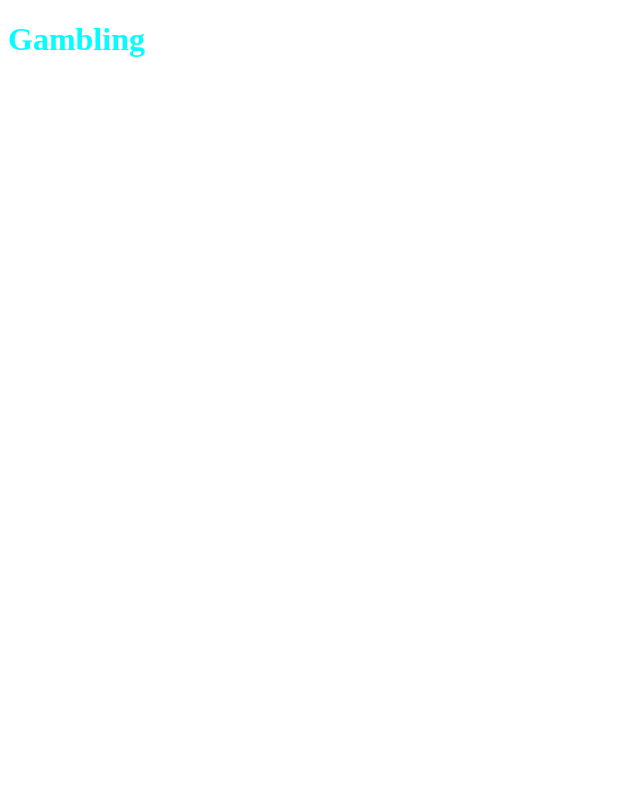
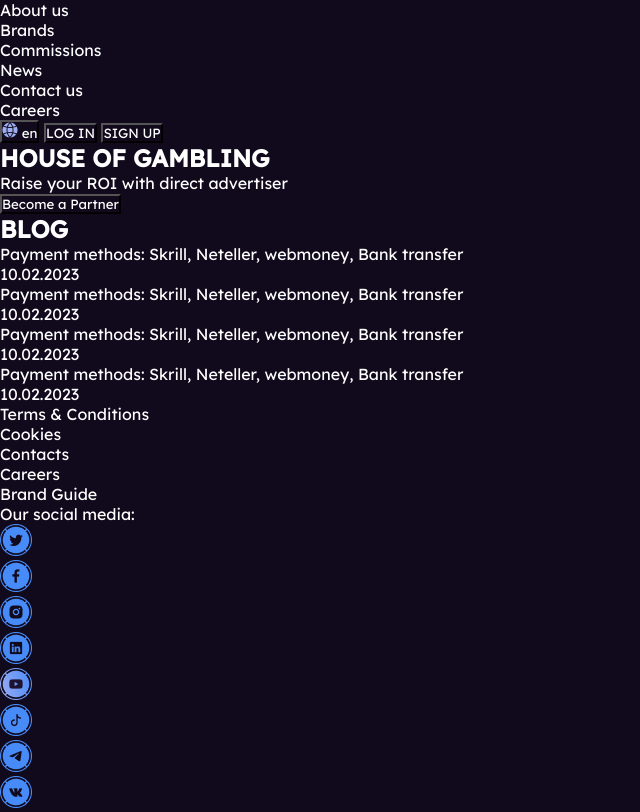
Before and after one commit to IrinaBukley23/gambling, a plain HTML site: page index.html in a window 1280 px wide. Shown: the whole page, without its empty margins (0-640 px from the left). Drawn offline with Linux system fonts and the light colour scheme.

Commit message:
feat: add html markup

```diff
--- a/index.html
+++ b/index.html
@@ -3,11 +3,99 @@
 <head>
     <meta charset="UTF-8">
     <meta name="viewport" content="width=device-width, initial-scale=1.0">
+    <link type="image/x-icon" href="./img/icons/favicon.ico" rel="shortcut icon">
     <link rel="stylesheet" href="./css/style.css">
+    <link rel="preconnect" href="https://fonts.googleapis.com">
+    <link rel="preconnect" href="https://fonts.gstatic.com" crossorigin>
+    <link href="https://fonts.googleapis.com/css2?family=Lexend:wght@400;500&display=swap" rel="stylesheet">
     <title>Gambling</title>
 </head>
 <body>
-    <h1>Gambling</h1>
+    <header class="header">
+        <div class="header__logo"></div>
+        <div class="header__menu">
+            <nav>
+                <ul class="header__menu_list">
+                    <li class="header__menu_list-item"><a href="#">About us</a></li>
+                    <li class="header__menu_list-item"><a href="#">Brands</a></li>
+                    <li class="header__menu_list-item"><a href="#">Commissions</a></li>
+                    <li class="header__menu_list-item"><a href="#">News</a></li>
+                    <li class="header__menu_list-item"><a href="#">Contact us</a></li>
+                    <li class="header__menu_list-item"><a href="#">Careers</a></li>
+                </ul>
+            </nav>
+        </div>
+        <div>
+            <button class="btn"><img src="./img/icons/Union.png" alt="planet"> en</button>
+            <button class="btn">LOG IN</button>
+            <button class="btn">SIGN UP</button>
+        </div>
+    </header>
+    <main class="main">
+        <section class="main__info">
+            <h1 class="main__info-title">HOUSE OF <span>GAMBLING</span></h1>
+            <div class="main__info-text">
+                <p>Raise your ROI with direct advertiser</p>
+            </div>
+            <button class="btn">Become a Partner</button>
+        </section>
+        <section class="main__banner">
+            <div class="main__banner_1"></div>
+            <div class="main__banner_2"></div>
+            <div class="main__banner_3"></div>
+        </section>
+        <section class="main__blog">
+            <h2 class="main__blog_title">BLOG</h2>
+            <div class="main__blog_block">
+                <div class="main__blog_block-item">
+                    <p>Payment methods: Skrill, Neteller, webmoney, Bank transfer </p>
+                    <span>10.02.2023</span>
+                </div>
+                <div class="main__blog_block-item">
+                    <p>Payment methods: Skrill, Neteller, webmoney, Bank transfer</p>
+                    <span>10.02.2023</span>
+                </div>
+                <div class="main__blog_block-item">
+                    <p>Payment methods: Skrill, Neteller, webmoney, Bank transfer</p>
+                    <span>10.02.2023</span>
+                </div>
+                <div class="main__blog_block-item">
+                    <p>Payment methods: Skrill, Neteller, webmoney, Bank transfer</p>
+                    <span>10.02.2023</span>
+                </div>
+            </div>
+        </section>
+    </main>
+    <footer class="footer">
+        <div class="footer__menu">
+            <nav>
+                <ul class="footer__menu_list">
+                    <li class="footer__menu_list-item"><a href="#"><span>Terms & Conditions</span></a></li>
+                    <li class="footer__menu_list-item"><a href="#">Cookies</a></li>
+                    <li class="footer__menu_list-item"><a href="#">Contacts</a></li>
+                    <li class="footer__menu_list-item"><a href="#">Careers</a></li>
+                    <li class="footer__menu_list-item"><a href="#">Brand Guide</a></li>
+                </ul>
+            </nav>
+        </div>
+        <div class="footer__social">
+            <div class="footer__social_title">
+                <p>Our social media:</p>
+            </div>
+            <div class="footer__social_block">
+                <ul class="footer__social_list">
+                    <li class="footer__social_list-item"><a href="#"><img src="./img/icons/social/twitter.png" alt="twitter"></a></li>
+                    <li class="footer__social_list-item"><a href="#"><img src="./img/icons/social/facebook.png" alt="facebook"></a></li>
+                    <li class="footer__social_list-item"><a href="#"><img src="./img/icons/social/instagram.png" alt="instagram"></a></li>
+                    <li class="footer__social_list-item"><a href="#"><img src="./img/icons/social/linkedin.png" alt="linkedin"></a></li>
+                    <li class="footer__social_list-item"><a href="#"><img src="./img/icons/social/youtube.png" alt="youtube"></a></li>
+                    <li class="footer__social_list-item"><a href="#"><img src="./img/icons/social/ticktock.png" alt="ticktock"></a></li>
+                    <li class="footer__social_list-item"><a href="#"><img src="./img/icons/social/telegram.png" alt="telegram"></a></li>
+                    <li class="footer__social_list-item"><a href="#"><img src="./img/icons/social/vk.png" alt="vk"></a></li>
+                </ul>
+            </div>
+        </div>
+    </footer>
     <script src="./js/script.js"></script>
 </body>
 </html>
--- a/scss/style.scss
+++ b/scss/style.scss
@@ -1,3 +1,24 @@
-h1 {
-    color: aqua;
+$main-clean: #ffffff;
+$main-blue: #478BF9;
+$main-navy: #110A1D;
+
+* {
+    box-sizing: border-box;
+    margin: 0;
+    padding: 0;
+    font-family: 'Lexend', sans-serif;
+    text-decoration: none;
+    list-style: none;
+    background-color: $main-navy;
+    color: $main-clean;
 }
+
+.container {
+    max-width: 1920px;
+    margin: 0 auto;
+    padding: 0 20px;
+}
+
+@import 'header.scss';
+@import 'main.scss';
+@import 'footer.scss';
```
Also changed, not shown: css/style.css, img/Line_Vertical_1.png (added), img/Line_Vertical_2.png (added), img/Line_Vertical_3.png (added), img/icons/Union.png (added), img/icons/favicon.ico (added), img/icons/planet.png (added), img/icons/social/facebook.png (added), img/icons/social/instagram.png (added), img/icons/social/linkedin.png (added), img/icons/social/telegram.png (added), img/icons/social/ticktock.png (added), img/icons/social/twitter.png (added), img/icons/social/vk.png (added), 4 more files.
